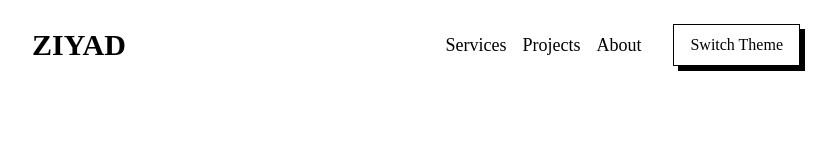
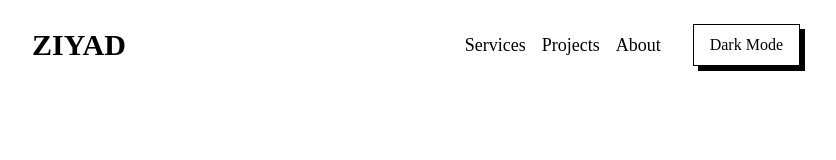
Before and after one commit to zyalwfie/zyalwfie.github.io, a Vue app: page / in a window 1280 px wide. Shown: the top 160 px of the page, without its empty margins (224-1060 px from the left). Built offline with nearby package versions, Linux system fonts and the light colour scheme; a web font is replaced by a local one.

Commit message:
feat: change text content for switch theme button

```diff
--- a/src/components/Header.vue
+++ b/src/components/Header.vue
@@ -70,7 +70,8 @@
 				@click="toggleDark()"
 				type="button"
 				class="button">
-				Switch Theme
+				<span class="dark:hidden">Dark Mode</span>
+				<span class="hidden dark:inline">Light Mode</span>
 			</button>
 		</nav>
 
```
